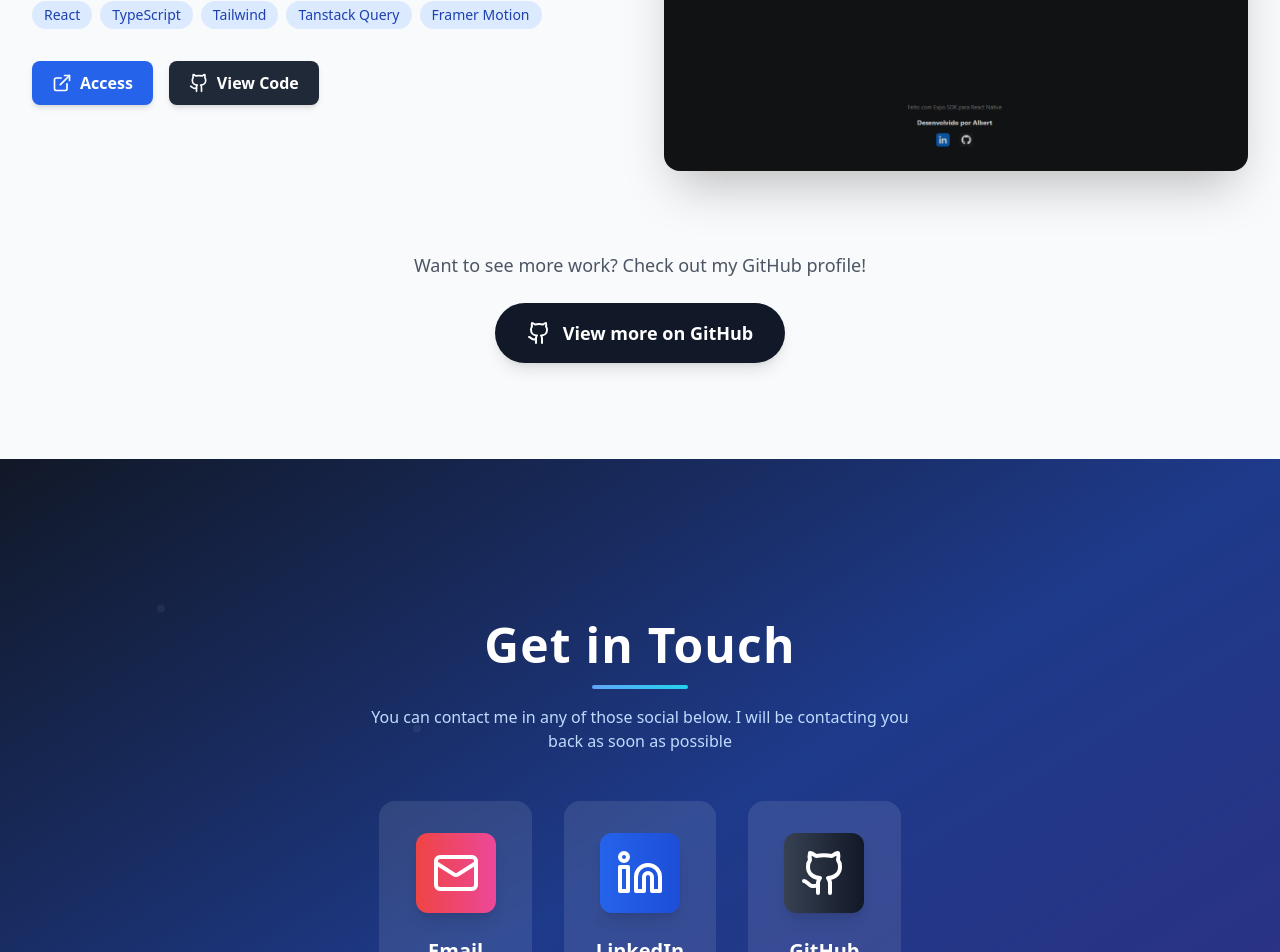
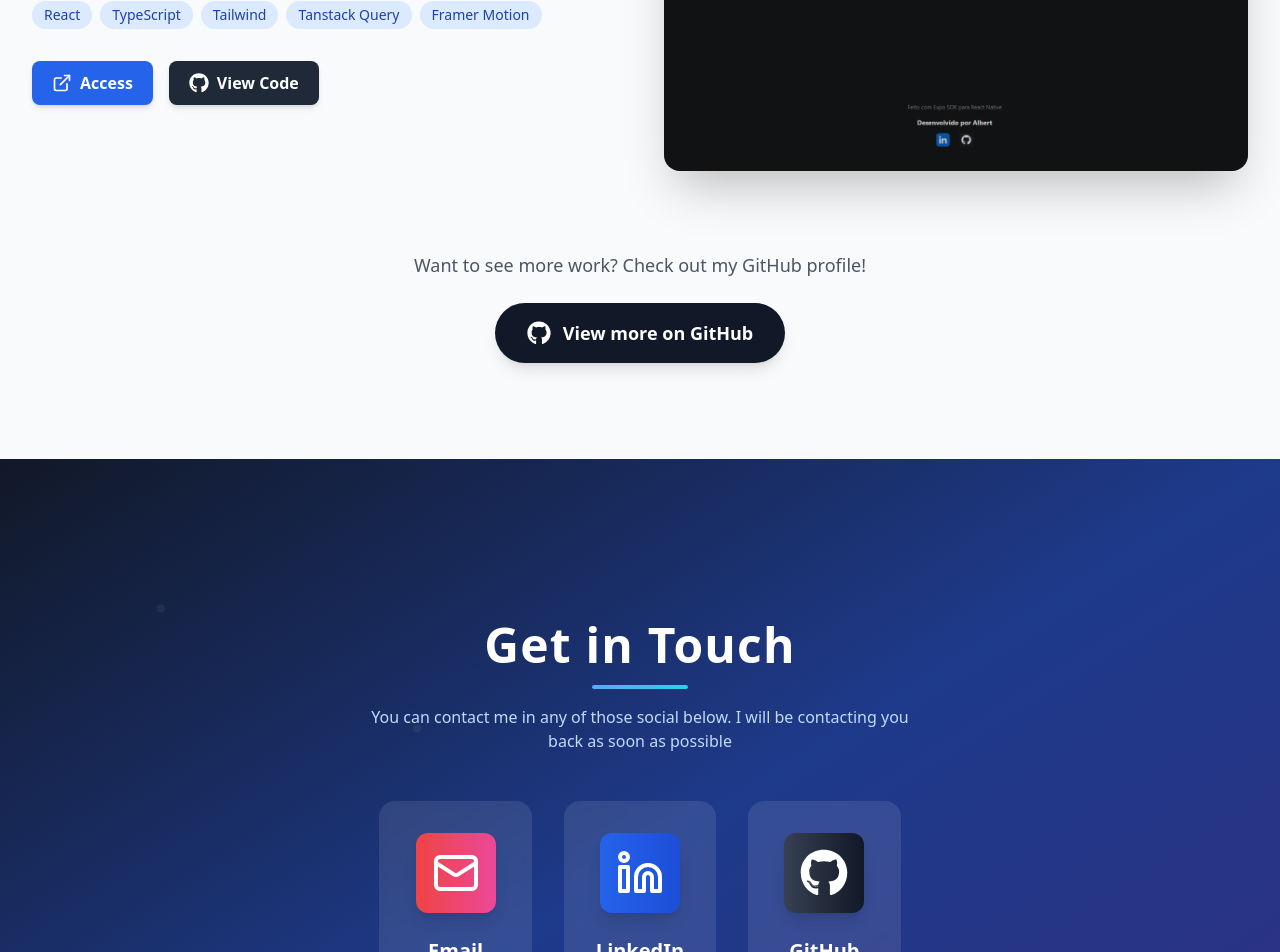
Before and after one commit to Albert-Stanley/Albert-Portfolio, a React (Vite) app: page / in a window 1280 px wide. Shown: the part 3839-4791 px from the top of the page. Built offline with nearby package versions, Linux system fonts and the light colour scheme.

Commit message:
fix: replacing depriciated lucid github icon by react-icons

```diff
--- a/src/components/ContactSection.tsx
+++ b/src/components/ContactSection.tsx
@@ -1,6 +1,7 @@
 import React, { useState } from "react";
 import { motion } from "framer-motion";
-import { Mail, Linkedin, Github, Check } from "lucide-react";
+import { Mail, Linkedin, Check } from "lucide-react";
+import { FaGithub } from "react-icons/fa";
 import { useTranslation } from "react-i18next";
 import { personalInfo } from "../utils/constants";
 
@@ -43,7 +44,7 @@
       hoverColor: "hover:from-blue-500 hover:to-blue-600",
     },
     {
-      icon: <Github className="w-10 h-10 sm:w-12 sm:h-12" />,
+      icon: <FaGithub className="w-10 h-10 sm:w-12 sm:h-12" />,
       label: "GitHub",
       value: t("contact.contactcard.github"),
       action: () => window.open(personalInfo.github, "_blank"),
--- a/src/components/ProjectCard.tsx
+++ b/src/components/ProjectCard.tsx
@@ -1,6 +1,7 @@
 import React from "react";
 import { motion } from "framer-motion";
-import { ExternalLink, Github } from "lucide-react";
+import { ExternalLink } from "lucide-react";
+import { FaGithub  } from "react-icons/fa";
 import { useTranslation } from "react-i18next";
 
 export type Project = {
@@ -100,7 +101,7 @@
               className="inline-flex items-center gap-2 px-5 py-2.5 bg-gray-800 text-white rounded-lg font-semibold shadow-md
                 transition-all duration-200 hover:scale-105 hover:-translate-y-0.5 hover:bg-gray-700 dark:bg-gray-700 dark:hover:bg-gray-600 hover:shadow-lg"
             >
-              <Github className="w-5 h-5" />
+              <FaGithub className="w-5 h-5" />
               <span>{t("projects.viewCode")}</span>
             </a>
           </div>
--- a/src/components/ProjectsSection.tsx
+++ b/src/components/ProjectsSection.tsx
@@ -1,6 +1,6 @@
 import React from "react";
 import { motion } from "framer-motion";
-import { Github } from "lucide-react";
+import { FaGithub } from "react-icons/fa";
 import { useTranslation } from "react-i18next";
 import ProjectCard from "./ProjectCard";
 import { getProjects } from "../data/projects";
@@ -57,7 +57,7 @@
             whileTap={{ scale: 0.95 }}
             className="inline-flex items-center gap-3 px-8 py-4 bg-gray-900 dark:bg-gray-800 text-white rounded-full font-semibold text-lg hover:bg-gray-700 dark:hover:bg-gray-700 transition-colors duration-300 shadow-lg"
           >
-            <Github className="w-6 h-6" />
+            <FaGithub className="w-6 h-6" />
             <span>{t("projects.viewMore")}</span>
           </motion.a>
         </motion.div>
```
